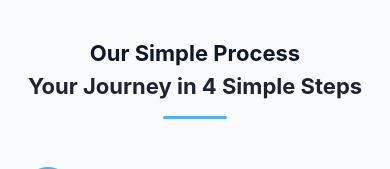
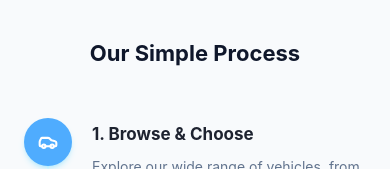
Before and after one commit to Oluwabillionz96/car-rentals-customer, a Next.js app: page /how-it-works in a window 390 px wide. Shown: the part 408-577 px from the top of the page. Built offline with nearby package versions, Linux system fonts and the light colour scheme.

Commit message:
Update page.tsx

```diff
--- a/app/(public)/how-it-works/page.tsx
+++ b/app/(public)/how-it-works/page.tsx
@@ -78,7 +78,7 @@ const HowItWorksPage = () => {
              <div className="text-center mb-10 md:mb-20">
                 <h2 className="text-[22px] md:text-[32px] font-bold text-slate-900 mb-2 md:mb-4">
                    <span className="md:hidden">Our Simple Process</span>
-                   <span className="hidden md:block relative inline-block pb-4 text-[#1e2330]">
+                   <span className="hidden md:block relative pb-4 text-[#1e2330]">
                       Your Journey in 4 Simple Steps
                       <div className="absolute bottom-0 left-1/2 -translate-x-1/2 w-16 h-[3px] bg-[#4facfe] rounded-full"></div>
                    </span>
@@ -123,7 +123,7 @@ const HowItWorksPage = () => {
        </div>
 
        {/* Ready to Start Section */}
-       <div className="py-12 md:py-24 px-4 md:px-20 mx-4 md:mx-0 pb-20 md:pb-32 max-w-[1400px] md:mx-auto">
+       <div className="py-12 md:py-24 px-4 md:px-20 mx-4 pb-20 md:pb-32 max-w-[1400px] md:mx-auto">
           {/* Mobile version */}
           <div className="md:hidden bg-[#eaf4fe] rounded-3xl p-8 text-center flex flex-col items-center shadow-sm">
              <h2 className="text-2xl font-bold text-slate-900 mb-3">Ready to start?</h2>
```
